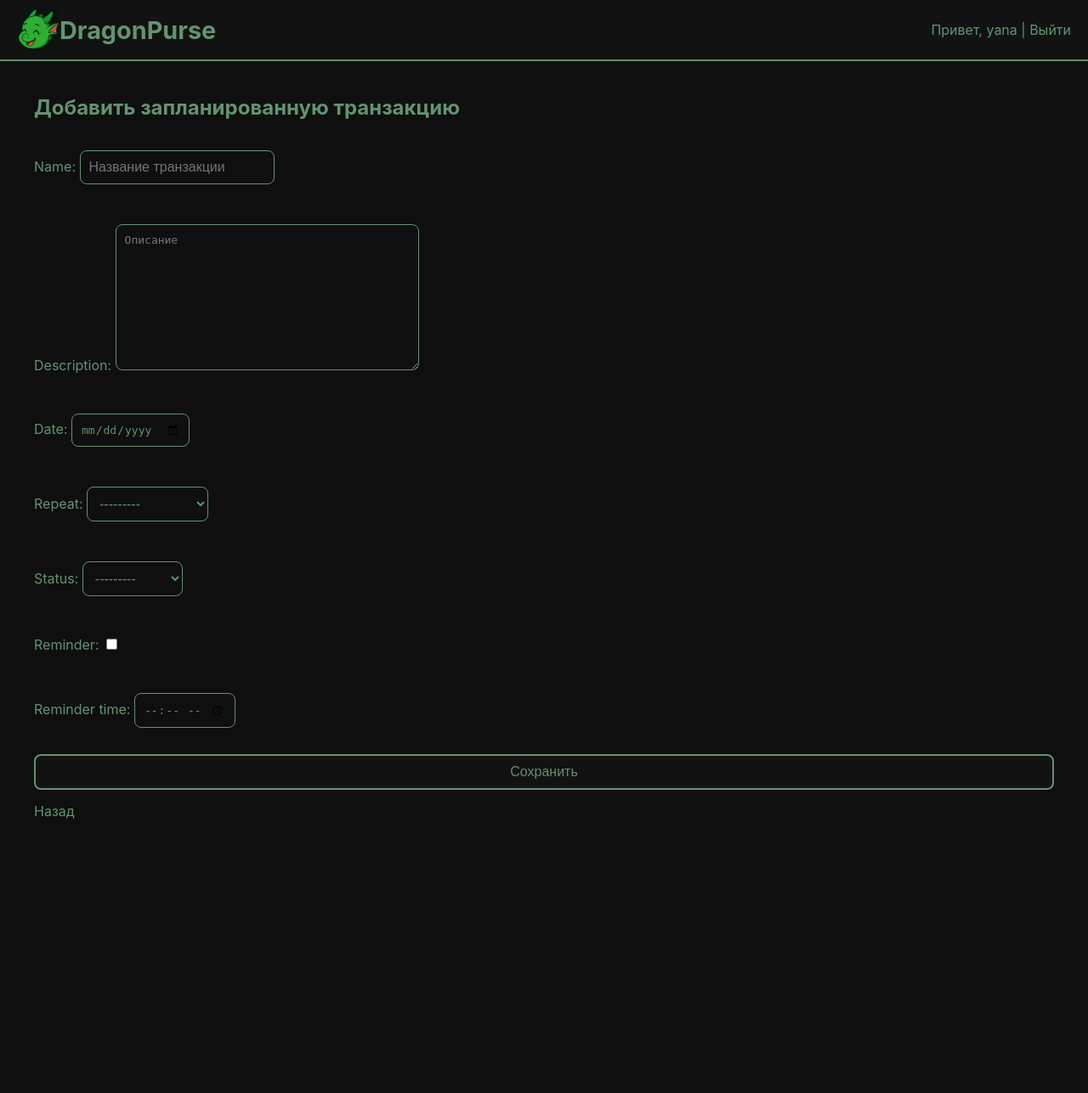
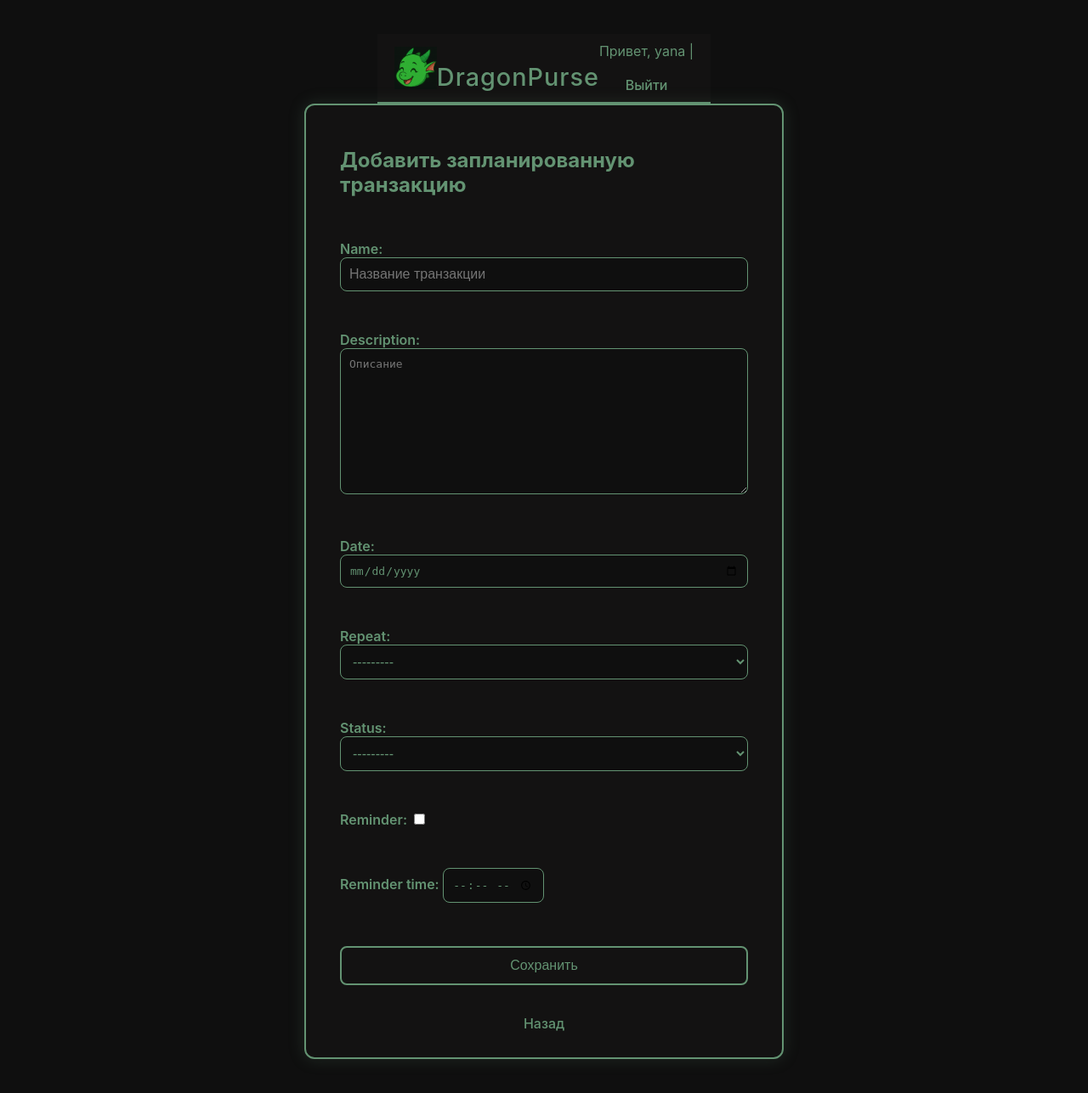
Before and after one commit to PurpleNoneDeep/Diplom_dragonPurse, a Django app: page /planned/add/ in a window 1280 px wide. Shown: the whole page at 85% size. Before the commit the page ends 964 px from the top, so only its background shows below. Run offline with Django 5.2, Linux system fonts and the light colour scheme; a user stored in the database is signed in.

Commit message:
design change

```diff
--- /dev/null
+++ b/dragonpurse/accounts/static/accounts/css/add_form.css
@@ -0,0 +1,134 @@
+        body {
+            font-family: "Inter", sans-serif;
+            background-color: #0f0f0f;
+            color: #639372;
+            margin: 0;
+            padding: 40px;
+            display: flex;
+            flex-direction: column;
+            align-items: center;
+        }
+
+        h1 {
+            color: #639372;
+            text-align: center;
+            margin-bottom: 30px;
+            letter-spacing: 1px;
+        }
+
+        .container {
+            background-color: #131212;
+            border: 2px solid #639372;
+            border-radius: 12px;
+            box-shadow: 0 0 20px rgba(99, 147, 114, 0.2);
+            padding: 30px 40px;
+            width: 480px;
+            display: flex;
+            flex-direction: column;
+            gap: 15px;
+            animation: fadeIn 0.5s ease-in-out;
+        }
+
+        label {
+            font-weight: 600;
+            margin-top: 10px;
+        }
+
+        input[type="number"],
+        input[type="date"],
+        input[type="text"],
+        select,
+        textarea {
+            background-color: #0f0f0f;
+            color: #639372;
+            border: 1px solid #639372;
+            border-radius: 8px;
+            padding: 10px;
+            font-size: 1em;
+            width: 100%;
+            box-sizing: border-box;
+            transition: all 0.3s ease;
+        }
+
+        input:focus, select:focus, textarea:focus {
+            border-color: #8ac8a4;
+            box-shadow: 0 0 6px #639372;
+            outline: none;
+        }
+
+        button {
+            margin-top: 20px;
+            background-color: #131212;
+            color: #639372;
+            border: 2px solid #639372;
+            border-radius: 8px;
+            padding: 12px;
+            font-size: 1em;
+            cursor: pointer;
+            transition: all 0.3s ease;
+            width: 100%;
+        }
+
+        button:hover {
+            background-color: #639372;
+            color: #131212;
+        }
+
+        a {
+            text-align: center;
+            margin-top: 20px;
+            color: #639372;
+            text-decoration: none;
+            font-weight: 500;
+            display: block;
+        }
+
+        a:hover {
+            text-decoration: underline;
+        }
+
+        .goal-fields {
+            display: none;
+            background-color: #0f0f0f;
+            border: 1px solid #639372;
+            border-radius: 8px;
+            padding: 15px;
+            margin-top: 10px;
+            animation: fadeIn 0.4s ease-in-out;
+        }
+
+        @keyframes fadeIn {
+            from {opacity: 0; transform: translateY(5px);}
+            to {opacity: 1; transform: translateY(0);}
+        }
+
+        .back-link {
+            text-align: center;
+            margin-top: 20px;
+            color: #639372;
+            font-size: 0.95em;
+        }
+
+        .back-link:hover {
+            text-decoration: underline;
+        }
+
+        /* Стиль заголовка с логотипом дракончика */
+        .header {
+            display: flex;
+            align-items: center;
+            gap: 10px;
+            margin-bottom: 20px;
+            justify-content: center;
+        }
+
+        .dragon {
+            width: 36px;
+            height: 36px;
+            animation: float 3s ease-in-out infinite;
+        }
+
+        @keyframes float {
+            0%, 100% { transform: translateY(0); }
+            50% { transform: translateY(-5px); }
+        }
--- a/dragonpurse/accounts/templates/accounts/notifications.html
+++ b/dragonpurse/accounts/templates/accounts/notifications.html
@@ -1,7 +1,7 @@
 {% extends "accounts/base.html" %}
 {% block content %}
  <div class="sidebar">
-        <h1>ДракоФин</h1>
+        <h1>DragonPurse</h1>
 
         <a href="{% url 'notifications_inbox' %}"><button>Входящие</button></a>
         <a href="{% url 'notifications_all' %}"><button>Все уведомления</button></a>
--- a/dragonpurse/accounts/templates/accounts/planned_expense_form.html
+++ b/dragonpurse/accounts/templates/accounts/planned_expense_form.html
@@ -1,4 +1,6 @@
 {% extends "accounts/base.html" %}
+{% load static %}
+{% block head %}<link rel="stylesheet" href="{% static 'accounts/css/add_form.css' %}">{% endblock %}
 {% block content %}
 <h2>{{ title }}</h2>
 <form method="post">
```
